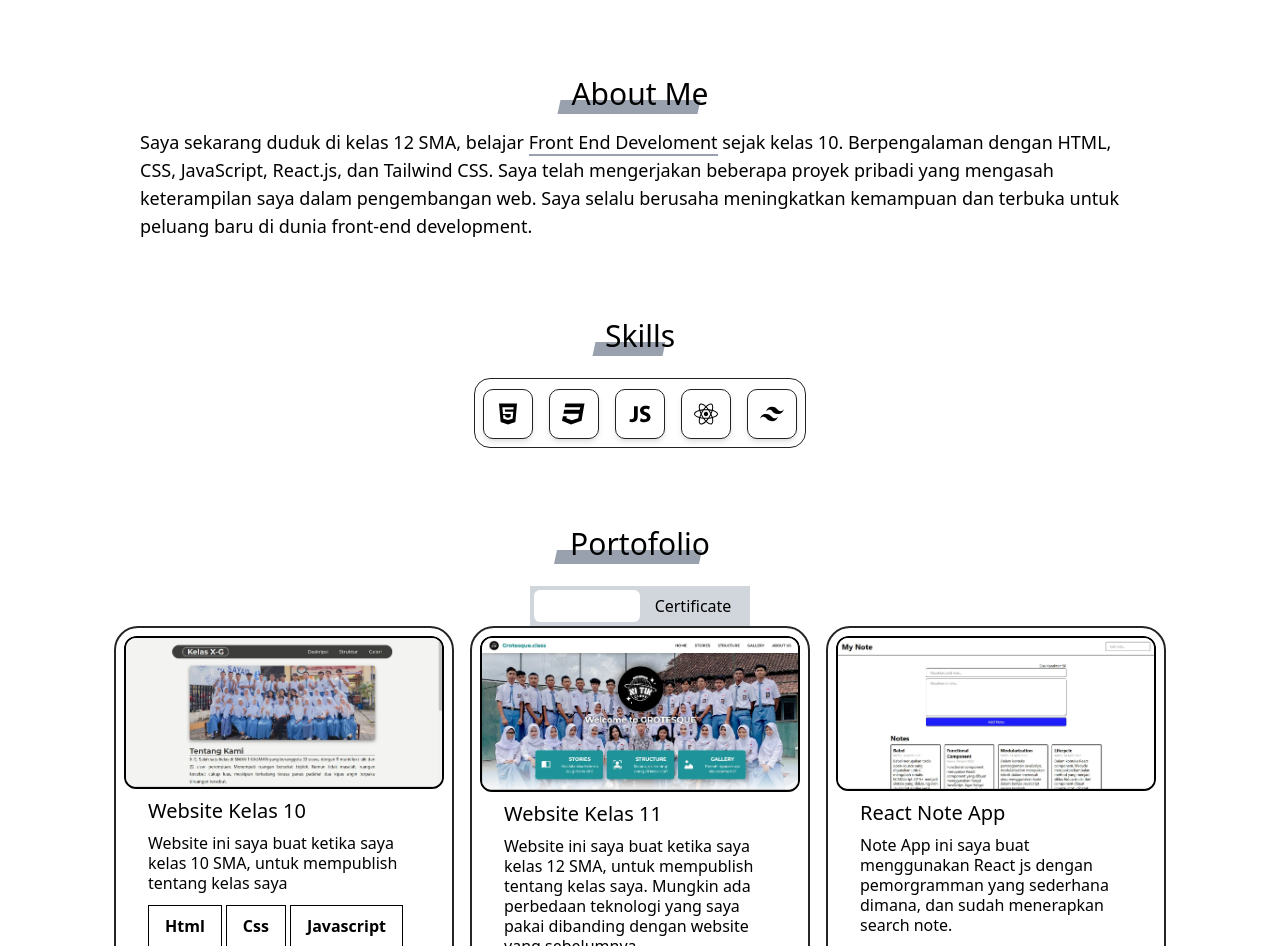
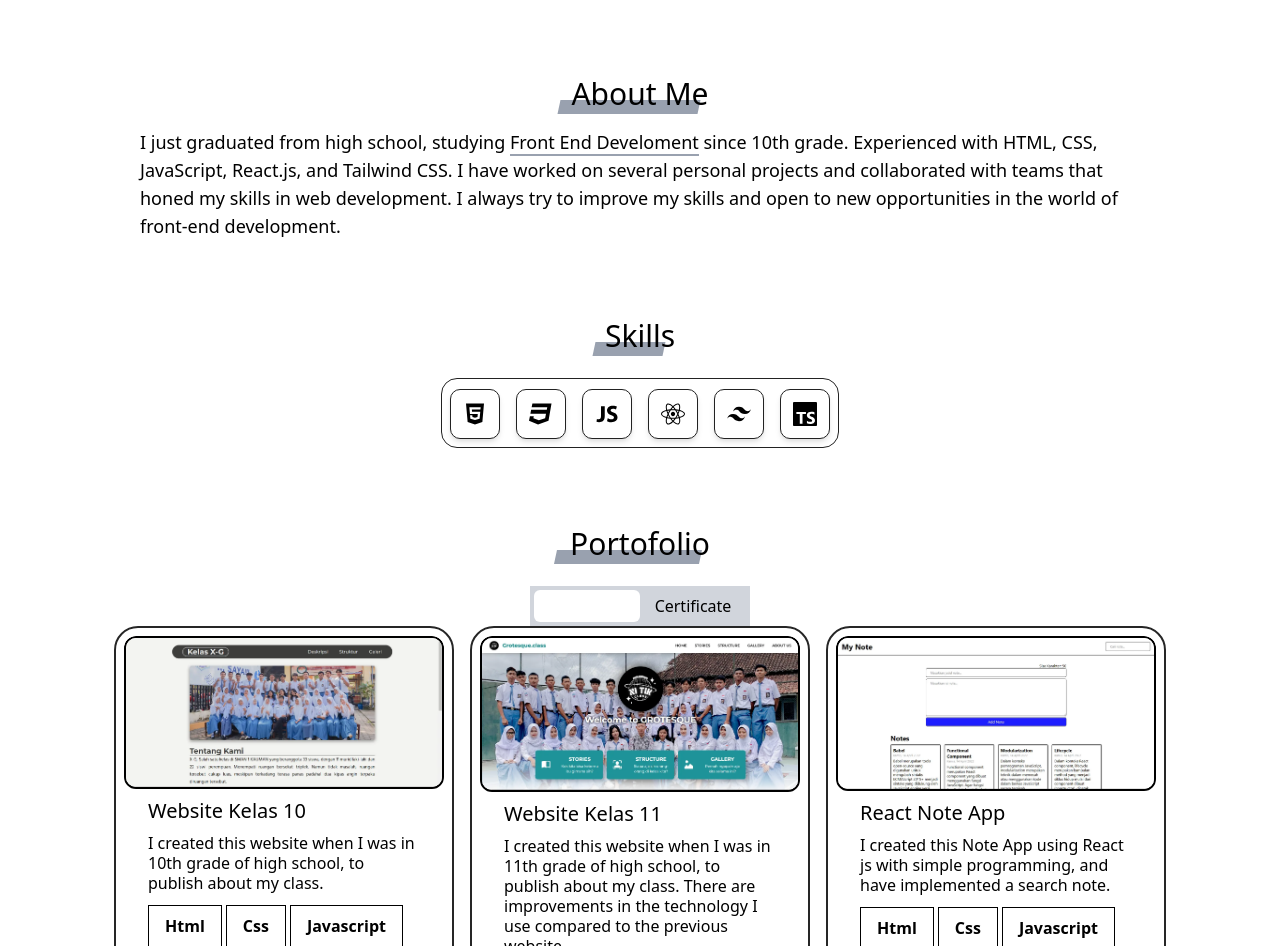
Before and after one commit to Danannme/MyPortofolio, a React (Vite) app: page / in a window 1280 px wide. Shown: the part 566-1512 px from the top of the page. Built offline with nearby package versions, Linux system fonts and the light colour scheme.

Commit message:
- add typescript in skill section - change the text to english

```diff
--- a/index.html
+++ b/index.html
@@ -2,13 +2,16 @@
 <html lang="en" class="scroll-smooth">
     <head>
         <meta charset="UTF-8" />
-        <meta name="description" content="website ini adalah website portogolio pertama saya yang saya buat untuk memperlihatkan project yang pernah saya kerjakan"/>
+        <meta
+            name="description"
+            content="website ini adalah website portogolio pertama saya yang saya buat untuk memperlihatkan project yang pernah saya kerjakan"
+        />
         <meta name="author" content="robbizaidan" />
         <meta name="viewport" content="width=device-width, initial-scale=1.0" />
         <link rel="icon" href="" />
         <title>Robbi Zaidan A</title>
     </head>
-    <body>
+    <body class="bg-white">
         <div id="root" class=""></div>
         <script type="module" src="/src/main.jsx"></script>
     </body>
--- a/src/Components/About.jsx
+++ b/src/Components/About.jsx
@@ -8,15 +8,15 @@ const About = () => {
                 About Me
             </h1>
             <p className="lg:text-lg">
-                Saya sekarang duduk di kelas 12 SMA, belajar{" "}
+                I just graduated from high school, studying{" "}
                 <span className="about-special-text border-b-2 border-gray-400">
                     Front End Develoment
                 </span>{" "}
-                sejak kelas 10. Berpengalaman dengan HTML, CSS, JavaScript,
-                React.js, dan Tailwind CSS. Saya telah mengerjakan beberapa
-                proyek pribadi yang mengasah keterampilan saya dalam
-                pengembangan web. Saya selalu berusaha meningkatkan kemampuan
-                dan terbuka untuk peluang baru di dunia front-end development.
+                since 10th grade. Experienced with HTML, CSS, JavaScript,
+                React.js, and Tailwind CSS. I have worked on several personal
+                projects and collaborated with teams that honed my skills in web
+                development. I always try to improve my skills and open to new
+                opportunities in the world of front-end development.
             </p>
         </div>
     );
--- a/src/Components/Home.jsx
+++ b/src/Components/Home.jsx
@@ -67,7 +67,7 @@ const Home = () => {
                     className="text-3xl font-bold "
                 />
                 <DecryptedText
-                    text={`Saya seorang Beginner Front End Developer. Coding itu tidak sulit, hanya butuh ketelitian.`}
+                    text={`I am a Beginner Front End Developer. Coding is not difficult, it just requires precision.`}
                     animateOn="view"
                     revealDirection="start"
                     speed={25}
--- a/src/Components/Portofolio.jsx
+++ b/src/Components/Portofolio.jsx
@@ -22,7 +22,7 @@ const Portofolio = () => {
                     imgSrc={"/img/project image/websiteKelas10.webp"}
                     title={"Website Kelas 10"}
                     desc={
-                        "Website ini saya buat ketika saya kelas 10 SMA, untuk mempublish tentang kelas saya"
+                        "I created this website when I was in 10th grade of high school, to publish about my class."
                     }
                     techs={["Html", "Css", "Javascript"]}
                     linkTo={"https://profilex-gclass.pages.dev"}
@@ -32,7 +32,7 @@ const Portofolio = () => {
                     imgSrc={"/img/project image/websiteKelas11.webp"}
                     title={"Website Kelas 11"}
                     desc={
-                        "Website ini saya buat ketika saya kelas 12 SMA, untuk mempublish tentang kelas saya. Mungkin ada perbedaan teknologi yang saya pakai dibanding dengan website yang sebelumnya."
+                        "I created this website when I was in 11th grade of high school, to publish about my class. There are improvements in the technology I use compared to the previous website."
                     }
                     techs={[
                         "Html",
@@ -48,7 +48,7 @@ const Portofolio = () => {
                     imgSrc={"/img/project image/noteAppRaect.webp"}
                     title={"React Note App"}
                     desc={
-                        "Note App ini saya buat menggunakan React js dengan pemorgramman yang sederhana dimana, dan sudah menerapkan search note."
+                        "I created this Note App using React js with simple programming, and have implemented a search note."
                     }
                     techs={["Html", "Css", "Javascript", "React Js"]}
                     linkTo={"https://note-app-snowy-mu.vercel.app"}
@@ -64,7 +64,7 @@ const Portofolio = () => {
                     imgSrc={"/img/project image/sertifikatReact.webp"}
                     title={"Sertifikat React Js"}
                     desc={
-                        "Sertifikat ini saya dapatkan pada 11 Desember 2024 setelah penyelesaikan pelatihan React Js di Dicoding."
+                        "I got this certificate on December 11, 2024 after completing the React Js training at Dicoding."
                     }
                     techs={[]}
                     linkTo={
--- a/src/Components/Skills.jsx
+++ b/src/Components/Skills.jsx
@@ -3,6 +3,7 @@ import { FaCss3 } from "react-icons/fa";
 import { IoLogoJavascript } from "react-icons/io";
 import { FaReact } from "react-icons/fa";
 import { RiTailwindCssFill } from "react-icons/ri";
+import { SiTypescript } from "react-icons/si";
 
 import Dock from "../Elements/Dock";
 
@@ -26,6 +27,10 @@ const items = [
     {
         icon: <RiTailwindCssFill size={24} />,
         label: "Tailwind CSS",
+    },
+    {
+        icon: <SiTypescript size={24} />,
+        label: "Typescript",
     },
 ];
 
```
Also changed, not shown: package.json (indentation only).
